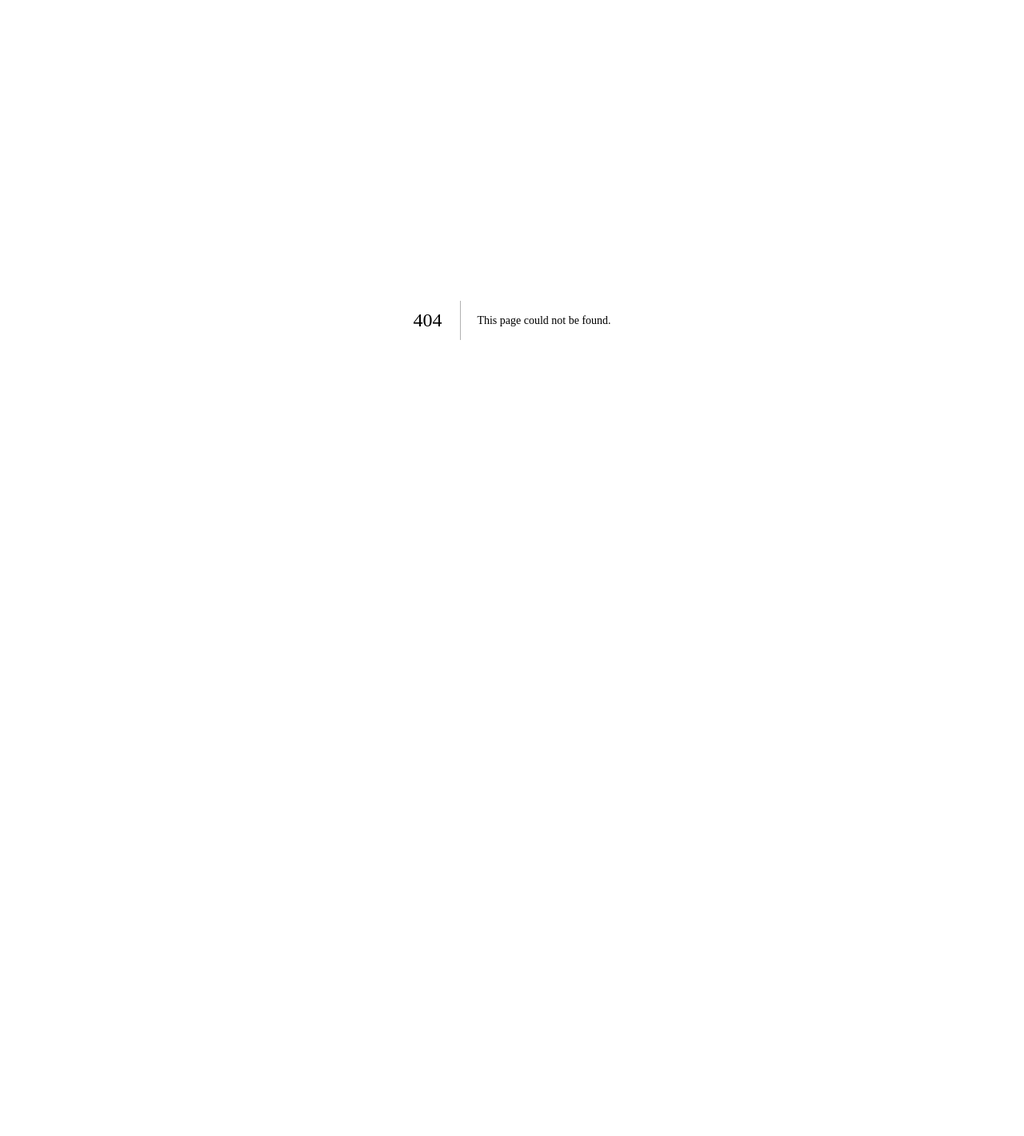
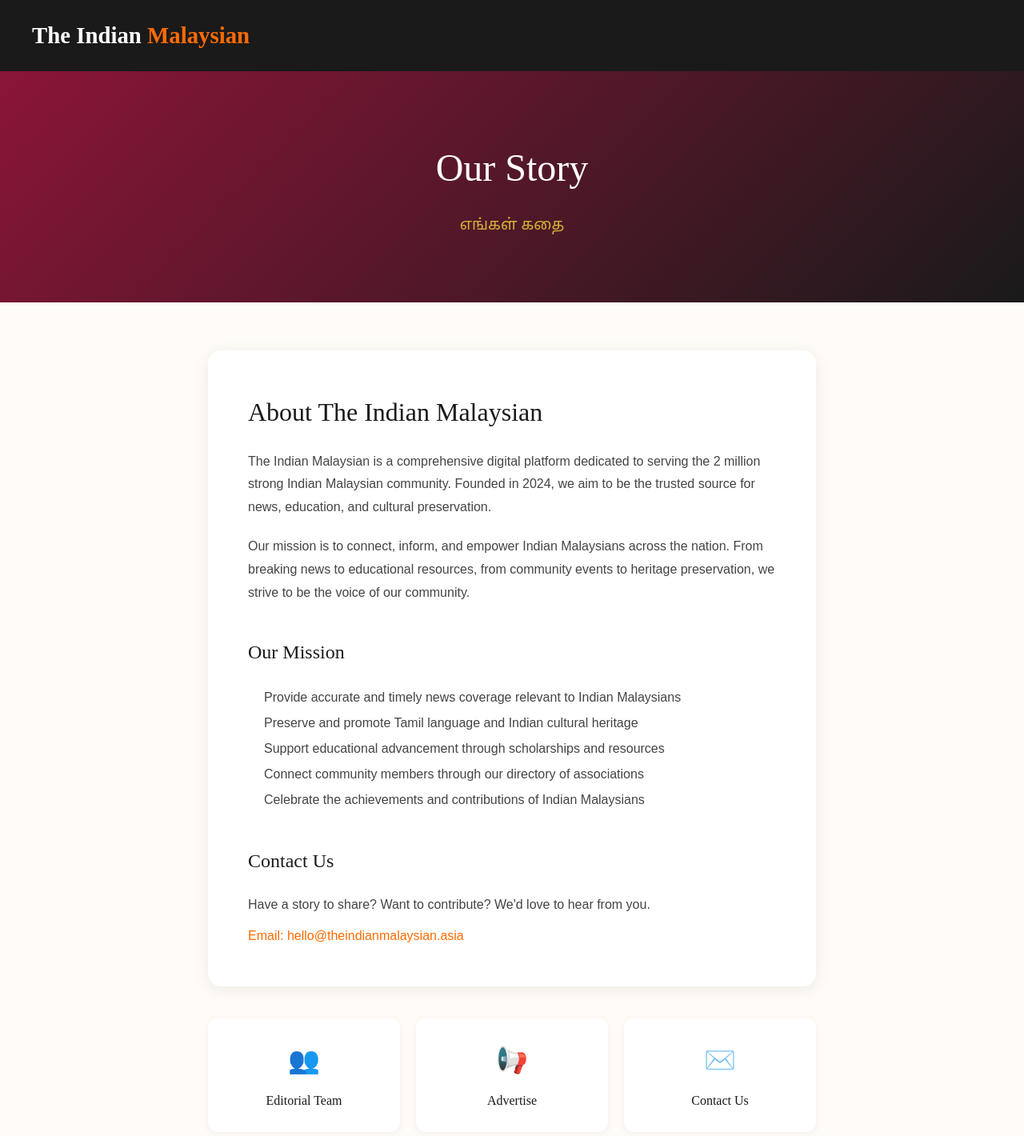
Before and after one commit to riquezajoven12-beep/the-indian-malaysian-asia, a Next.js app: page /about in a window 1280 px wide. Before the commit this address had no page. Shown: the top 1420 px of the page at 80% size. Before the commit the page ends 800 px from the top, so only its background shows below. Built offline with nearby package versions, Linux system fonts and the light colour scheme.

Commit message:
Create page.tsx

```diff
--- /dev/null
+++ b/src/app/about/page.tsx
@@ -0,0 +1,72 @@
+import Link from 'next/link';
+
+export default function AboutPage() {
+  return (
+    <div style={{ minHeight: '100vh', background: '#FFFCF7' }}>
+      {/* Header */}
+      <header style={{ background: '#1A1A1A', padding: '20px 40px' }}>
+        <div style={{ maxWidth: '1400px', margin: '0 auto' }}>
+          <Link href="/" style={{ fontFamily: "'Playfair Display', serif", fontSize: '1.8rem', fontWeight: 800, color: 'white', textDecoration: 'none' }}>
+            The Indian <span style={{ color: '#FF6B00' }}>Malaysian</span>
+          </Link>
+        </div>
+      </header>
+
+      {/* Hero */}
+      <div style={{ background: 'linear-gradient(135deg, #8B1538 0%, #1A1A1A 100%)', padding: '80px 40px', textAlign: 'center' }}>
+        <h1 style={{ fontFamily: "'Playfair Display', serif", fontSize: '3rem', color: 'white', marginBottom: '15px' }}>Our Story</h1>
+        <p style={{ fontFamily: "'Noto Sans Tamil', sans-serif", color: '#D4AF37', fontSize: '1.2rem' }}>எங்கள் கதை</p>
+      </div>
+
+      {/* Content */}
+      <div style={{ maxWidth: '800px', margin: '0 auto', padding: '60px 20px' }}>
+        <div style={{ background: 'white', padding: '50px', borderRadius: '16px', boxShadow: '0 4px 20px rgba(0,0,0,0.08)' }}>
+          <h2 style={{ fontFamily: "'Playfair Display', serif", fontSize: '2rem', color: '#1A1A1A', marginBottom: '20px' }}>About The Indian Malaysian</h2>
+
+          <p style={{ color: '#444', lineHeight: 1.8, marginBottom: '20px' }}>
+            The Indian Malaysian is a comprehensive digital platform dedicated to serving the 2 million strong Indian Malaysian community.
+            Founded in 2024, we aim to be the trusted source for news, education, and cultural preservation.
+          </p>
+
+          <p style={{ color: '#444', lineHeight: 1.8, marginBottom: '20px' }}>
+            Our mission is to connect, inform, and empower Indian Malaysians across the nation. From breaking news to educational resources,
+            from community events to heritage preservation, we strive to be the voice of our community.
+          </p>
+
+          <h3 style={{ fontFamily: "'Playfair Display', serif", fontSize: '1.5rem', color: '#1A1A1A', margin: '40px 0 20px' }}>Our Mission</h3>
+          <ul style={{ color: '#444', lineHeight: 2, paddingLeft: '20px' }}>
+            <li>Provide accurate and timely news coverage relevant to Indian Malaysians</li>
+            <li>Preserve and promote Tamil language and Indian cultural heritage</li>
+            <li>Support educational advancement through scholarships and resources</li>
+            <li>Connect community members through our directory of associations</li>
+            <li>Celebrate the achievements and contributions of Indian Malaysians</li>
+          </ul>
+
+          <h3 style={{ fontFamily: "'Playfair Display', serif", fontSize: '1.5rem', color: '#1A1A1A', margin: '40px 0 20px' }}>Contact Us</h3>
+          <p style={{ color: '#444', lineHeight: 1.8 }}>
+            Have a story to share? Want to contribute? We'd love to hear from you.
+          </p>
+          <p style={{ color: '#FF6B00', marginTop: '10px' }}>
+            Email: <a href="mailto:hello@theindianmalaysian.asia" style={{ color: '#FF6B00' }}>hello@theindianmalaysian.asia</a>
+          </p>
+        </div>
+
+        {/* Quick Links */}
+        <div style={{ display: 'grid', gridTemplateColumns: 'repeat(3, 1fr)', gap: '20px', marginTop: '40px' }}>
+          {[
+            { title: 'Editorial Team', href: '/about/team', icon: '👥' },
+            { title: 'Advertise', href: '/about/advertise', icon: '📢' },
+            { title: 'Contact Us', href: '/contact', icon: '✉️' },
+          ].map((item) => (
+            <Link key={item.title} href={item.href} style={{ textDecoration: 'none' }}>
+              <div style={{ background: 'white', padding: '25px', borderRadius: '12px', textAlign: 'center', boxShadow: '0 2px 10px rgba(0,0,0,0.05)' }}>
+                <div style={{ fontSize: '2rem', marginBottom: '10px' }}>{item.icon}</div>
+                <h4 style={{ color: '#1A1A1A' }}>{item.title}</h4>
+              </div>
+            </Link>
+          ))}
+        </div>
+      </div>
+    </div>
+  );
+}
```
